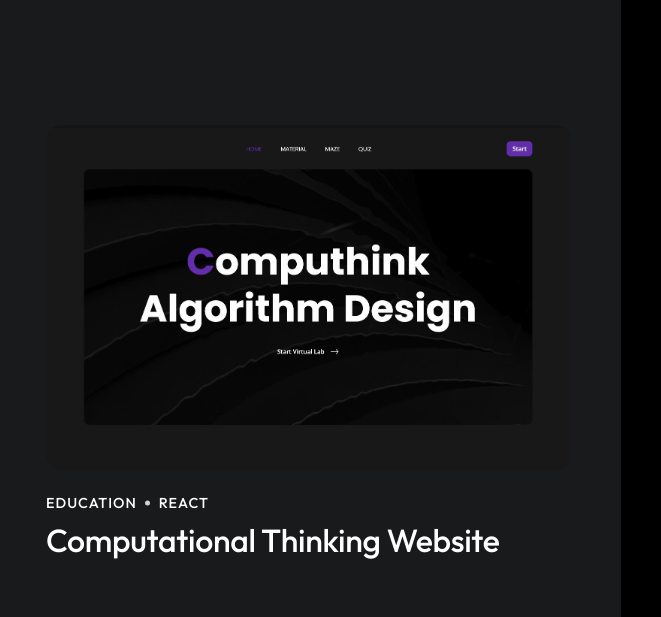
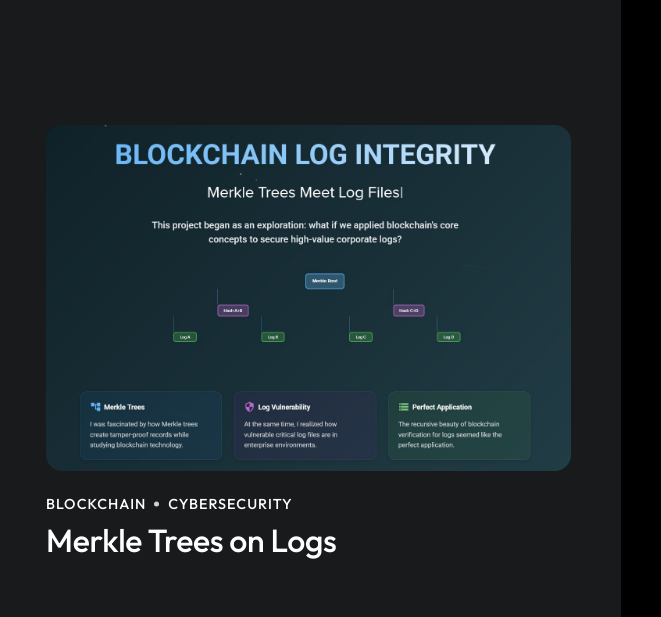
Before and after one commit to jonathanw33/portfolio, a plain HTML site: page Mone v1.0.1/index.html in a window 1280 px wide. Shown: the part 1914-2531 px from the top of the page, 619-1280 px from the left. Drawn offline with nearby package versions, Linux system fonts and the light colour scheme; some packages are replaced by stand-ins of ours.

Commit message:
add new project

```diff
--- a/Mone v1.0.1/index.html
+++ b/Mone v1.0.1/index.html
@@ -263,6 +263,39 @@
                                     <a class="portfolio-caption" href="https://spotify-bot.azurewebsites.net/">
                                         <i class="bi bi-arrow-right"></i>
                                         Musical Aura & Chatbot
+                                    </a>
+                                </h2>
+                            </div>
+                        </div><!-- end portfolio-box -->
+                    </div>
+
+                    <div class="swiper-slide">
+                        <div class="portfolio-box">
+                            <!-- Image -->
+                            <div class="portfolio-img">
+                                <a href="https://blockchain-log.vercel.app">
+                                    <img src="assets/images/portimg-blockchain.jpg" alt="Merkle Trees on Logs">
+                                </a>
+                            </div>
+                            <div class="pt-4">
+                                <!-- Categories -->
+                                <ul class="list-inline-dot sm-heading text-white mb-2">
+                                    <li>
+                                        <a class="link-hover" href="#">
+                                            <span data-text="Blockchain">Blockchain</span>
+                                        </a>
+                                    </li>
+                                    <li>
+                                        <a class="link-hover" href="#">
+                                            <span data-text="Cybersecurity">Cybersecurity</span>
+                                        </a>
+                                    </li>
+                                </ul>
+                                <!-- Caption -->
+                                <h2>
+                                    <a class="portfolio-caption" href="https://blockchain-log.vercel.app">
+                                        <i class="bi bi-arrow-right"></i>
+                                        Merkle Trees on Logs
                                     </a>
                                 </h2>
                             </div>
```
Also changed, not shown: Mone v1.0.1/assets/images/portimg-blockchain.jpg (added).
